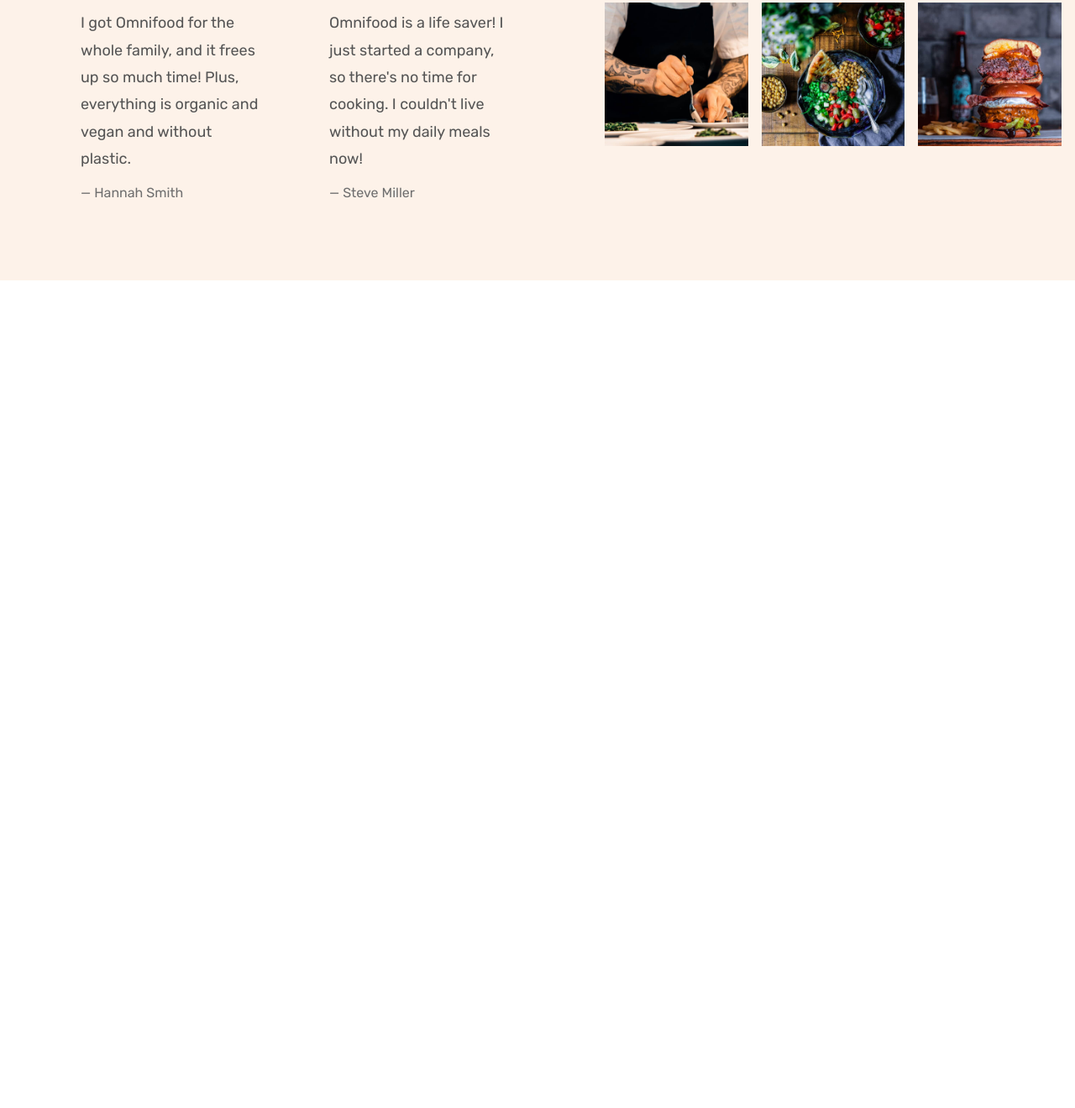
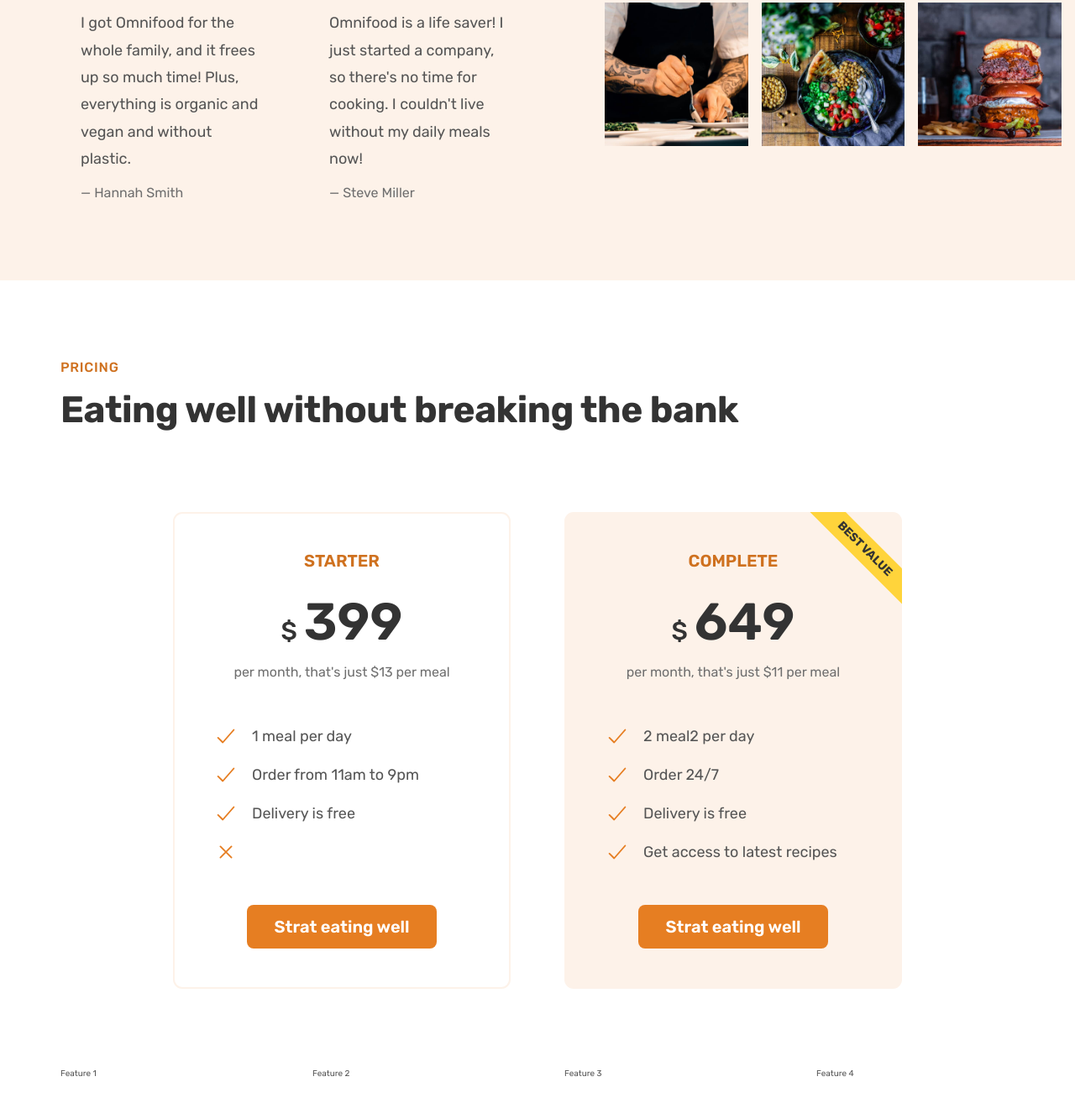
Before and after one commit to hesamkurd/omnifood, a plain HTML site: page index.html in a window 1280 px wide. Shown: the part 4305-5625 px from the top of the page at 84% size. Before the commit the page ends 4639 px from the top, so only its background shows below. Drawn offline with nearby package versions, Linux system fonts and the light colour scheme.

Commit message:
pricing section

```diff
--- a/css/general.css
+++ b/css/general.css
@@ -86,13 +86,25 @@
   display: grid;
   row-gap: 9.6rem;
   column-gap: 6.4rem;
+  /* margin-bottom: 9.6rem; */
 }
 
+/* .grid:last-child {
+  margin-bottom: 0;
+} */
+
+.grid:not(:last-child) {
+  margin-bottom: 9.6rem;
+}
 .grid--2-cols {
   grid-template-columns: repeat(2, 1fr);
 }
 .grid--3-cols {
   grid-template-columns: repeat(3, 1fr);
+}
+
+.grid--4-cols {
+  grid-template-columns: repeat(4, 1fr);
 }
 
 .grid--center-v {
@@ -186,6 +198,25 @@
   border-bottom: 1px solid transparent;
 }
 
+.list {
+  list-style: none;
+  display: flex;
+  flex-direction: column;
+  gap: 1.6rem;
+}
+
+.list-item {
+  font-size: 1.8rem;
+  display: flex;
+  align-items: center;
+  gap: 1.6rem;
+}
+
+.list-icon {
+  height: 3rem;
+  width: 3rem;
+  color: #e67e22;
+}
 /* HELPER/SETTING CLASES */
 
 .center-text {
--- a/css/style.css
+++ b/css/style.css
@@ -285,26 +285,6 @@
   text-align: center;
 }
 
-.list {
-  list-style: none;
-  display: flex;
-  flex-direction: column;
-  gap: 1.6rem;
-}
-
-.list-item {
-  font-size: 1.8rem;
-  display: flex;
-  align-items: center;
-  gap: 1.6rem;
-}
-
-.list-icon {
-  height: 3rem;
-  width: 3rem;
-  color: #e67e22;
-}
-
 /* - *********************** */
 /* TESTIMONIALS SECTION */
 /* - *********************** */
@@ -363,3 +343,79 @@
 .gallery-item img:hover {
   transform: scale(1.1);
 }
+
+/* - *********************** */
+/* PRICING SECTION */
+/* - *********************** */
+
+.section-pricing {
+  padding: 9.6rem 0;
+}
+
+.pricing-plan {
+  border-radius: 11px;
+  width: 75%;
+}
+
+.pricing-plan--starter {
+  justify-self: end;
+  border: 2px solid #fdf2e9;
+  padding: 4.6rem;
+}
+
+.pricing-plan--complete {
+  background-color: #fdf2e9;
+  padding: 4.8rem;
+  position: relative;
+  overflow: hidden;
+}
+
+.pricing-plan--complete::after {
+  content: "Best Value";
+  position: absolute;
+  font-size: 1.4rem;
+  font-weight: 700;
+  color: #333;
+  background-color: #ffd43b;
+  padding: 0.8rem 4.2rem;
+  top: 5%;
+  right: -10%;
+  text-transform: uppercase;
+  transform: rotate(45deg);
+}
+
+.plan-header {
+  text-align: center;
+  margin-bottom: 4.8rem;
+}
+
+.plan-name {
+  color: #cf711f;
+  font-size: 2rem;
+  font-weight: 600;
+  text-transform: uppercase;
+  letter-spacing: 0.75;
+  margin-bottom: 3.2rem;
+}
+.plan-price {
+  font-size: 6.2rem;
+  color: #333;
+  font-weight: 600;
+  margin-bottom: 1.6rem;
+}
+
+.plan-price span {
+  font-size: 3rem;
+  margin-right: 0.8rem;
+  font-weight: 500;
+}
+.plan-text {
+  font-size: 1.6rem;
+  line-height: 1.6;
+  color: #6f6f6f;
+}
+
+.plan-sign-up {
+  text-align: center;
+  margin-top: 4.8rem;
+}
--- a/index.html
+++ b/index.html
@@ -323,6 +323,79 @@
 
       </div>
     </section>
+
+    <section class="section-pricing">
+      <div class="container">
+        <span class="subheading">Pricing</span>
+        <h2 class="heading-secondary">
+          Eating well without breaking the bank
+        </h2>
+      </div>
+
+      <div class="container grid grid--2-cols">
+        <div class="pricing-plan pricing-plan--starter">
+          <header class="plan-header">
+            <p class="plan-name">Starter</p>
+            <p class="plan-price"><span>$</span>399</p>
+            <p class="plan-text">per month, that's just $13 per meal</p>
+          </header>
+          <ul class="list">
+            <li class="list-item">
+              <ion-icon class="list-icon" name="checkmark-outline"></ion-icon><span>
+                1 meal per day</span>
+            </li>
+            <li class="list-item">
+              <ion-icon class="list-icon" name="checkmark-outline"></ion-icon><span>
+                Order from 11am to 9pm</span>
+            </li>
+            <li class="list-item">
+              <ion-icon class="list-icon" name="checkmark-outline"></ion-icon><span>
+                Delivery is free</span>
+            </li>
+            <li class="list-item">
+              <ion-icon class="list-icon" name="close-outline"></ion-icon>
+            </li>
+          </ul>
+          <div class="plan-sign-up">
+            <a href="#" class="btn btn--full">Strat eating well</a>
+          </div>
+        </div>
+        <div class="pricing-plan pricing-plan--complete">
+          <header class="plan-header">
+            <p class="plan-name">Complete</p>
+            <p class="plan-price"><span>$</span>649</p>
+            <p class="plan-text">per month, that's just $11 per meal</p>
+          </header>
+          <ul class="list">
+            <li class="list-item">
+              <ion-icon class="list-icon" name="checkmark-outline"></ion-icon><span>
+                2 meal2 per day</span>
+            </li>
+            <li class="list-item">
+              <ion-icon class="list-icon" name="checkmark-outline"></ion-icon><span>
+                Order 24/7</span>
+            </li>
+            <li class="list-item">
+              <ion-icon class="list-icon" name="checkmark-outline"></ion-icon><span>
+                Delivery is free</span>
+            </li>
+            <li class="list-item">
+              <ion-icon class="list-icon" name="checkmark-outline"></ion-icon><span>
+                Get access to latest recipes</span>
+            </li>
+          </ul>
+          <div class="plan-sign-up">
+            <a href="#" class="btn btn--full">Strat eating well</a>
+          </div>
+        </div>
+      </div>
+      <div class="container grid grid--4-cols">
+        <div class="feature">Feature 1</div>
+        <div class="feature">Feature 2</div>
+        <div class="feature">Feature 3</div>
+        <div class="feature">Feature 4</div>
+      </div>
+    </section>
   </main>
   <script type="module"
     src="https://unpkg.com/ionicons@7.1.0/dist/ionicons/ionicons.esm.js"></script>
```
